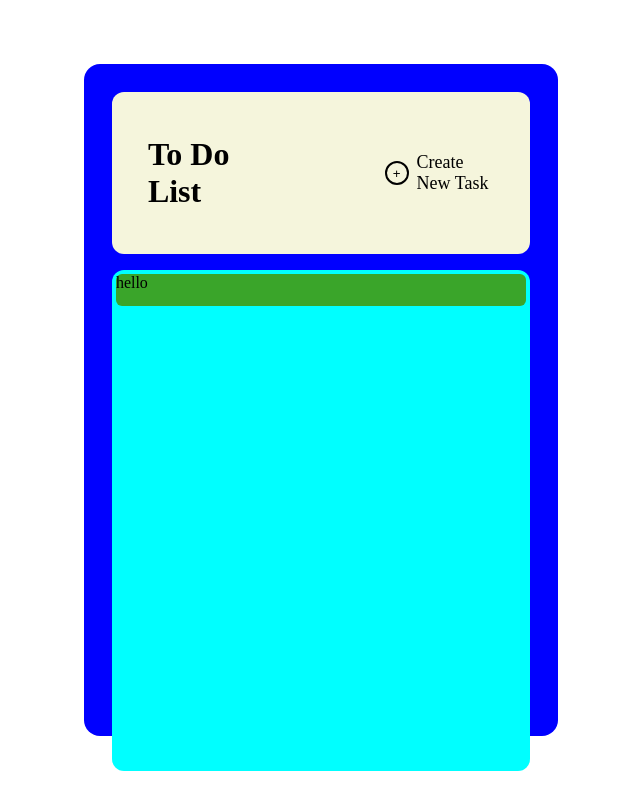
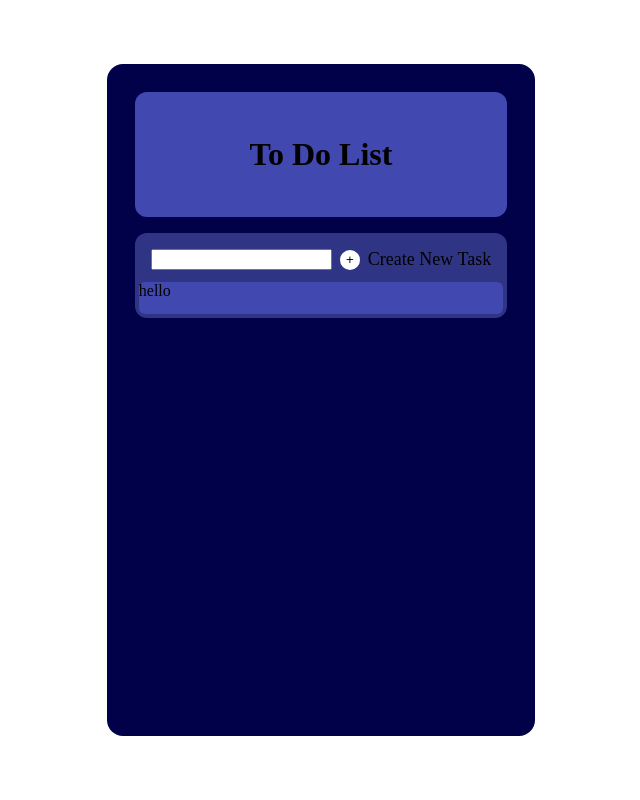
Before and after one commit to Cliffp15/to-do-list, a React (Create React App) app: page / in a window 1280 px wide. Shown: the whole page, without its empty margins (319-959 px from the left). Built offline with nearby package versions, Linux system fonts and the light colour scheme.

Commit message:
Redesigned the todo app layout

```diff
--- a/src/App.css
+++ b/src/App.css
@@ -19,7 +19,7 @@ padding: 0;
   position: relative;
   margin: 4rem 2rem 4rem 2rem;
   padding: 28px;
-  background-color: blue;
+  background-color: rgb(1, 1, 73);
   border-radius: 16px;
   max-width: 100%;
 
@@ -30,7 +30,7 @@ padding: 0;
   flex-direction:row ;
   border-radius: 12px;
   padding: 12px;
-  background-color:beige;
+  background-color: rgb(65, 72, 176);
 }
 
 .to-do-header h1{
@@ -42,11 +42,16 @@ padding: 0;
   padding: 20px;
 }
 
+.to-do-title{
+  display: flex;
+  justify-content: center;
+  align-content: center;
+}
 .new-task-button-section{
   display:flex;
   flex-direction: row;
-  margin-left: 16%;
-  padding: 20px;
+  /* margin-left: 16%; */
+  padding: 12px 12px 12px 12px ;
   width: 100%;
 }
 
@@ -59,8 +64,8 @@ padding: 0;
   padding: 10px 10px;
   height: 10px;
   width: 10px;
-  border-style:solid;
-  background-color: beige;
+  border-style:none;
+  background-color: rgb(255, 255, 255);
 }
 
 .new-task-button-section p{
@@ -79,12 +84,12 @@ padding: 0;
   padding: 4px;
   border-radius: 12px;
   width: auto;
-  min-height: 80%;
-  background-color: aqua;
+  /* min-height: 80%; */
+  background-color: rgb(47, 53, 132);
 }
 
-.task-input{
-  background-color: rgb(58, 165, 42);
+.task-input-list{
+  background-color: rgb(65, 72, 176);
   height: 32px;
   border-radius: 6px;
 }
--- a/src/App.js
+++ b/src/App.js
@@ -7,13 +7,15 @@ function App() {
       <div className='to-do-contents'>
         <div className='to-do-header'>
             <h1 className='to-do-title'> To Do List</h1>
-            <div className='new-task-button-section'>
+        </div>
+      <div className='task-section'>
+      <div className='new-task-button-section'>
+            <form className='new-task-input'></form>
+            <input type='text' id='ntinput' name='ntinput'></input>
             <button className='create-new-task-button'> + </button>
             <p className='new-task-text'>Create New Task </p>
-            </div>
-        </div>
-      <div className='task-section'>
-        <form className='task-input'> hello</form>
+      </div>
+        <form className='task-input-list'> hello</form>
       </div>
       </div>
       </div>
```
